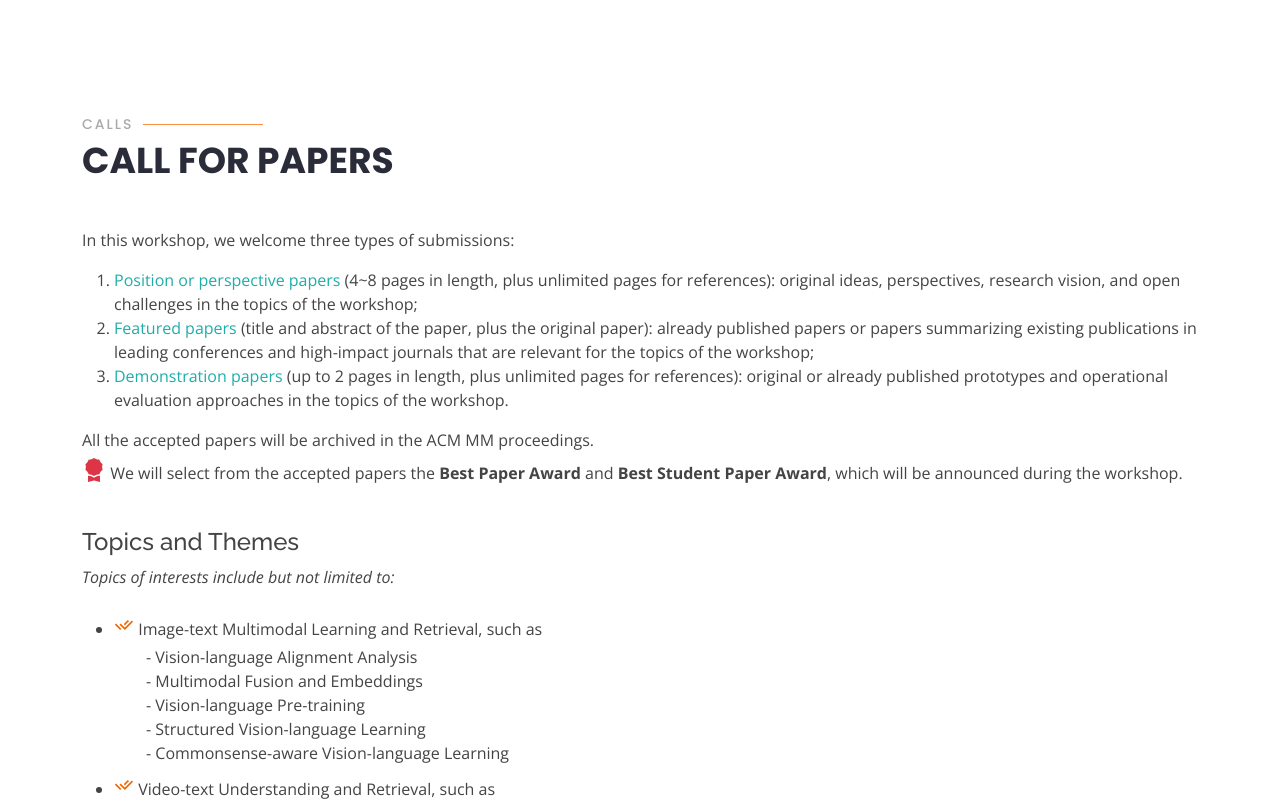
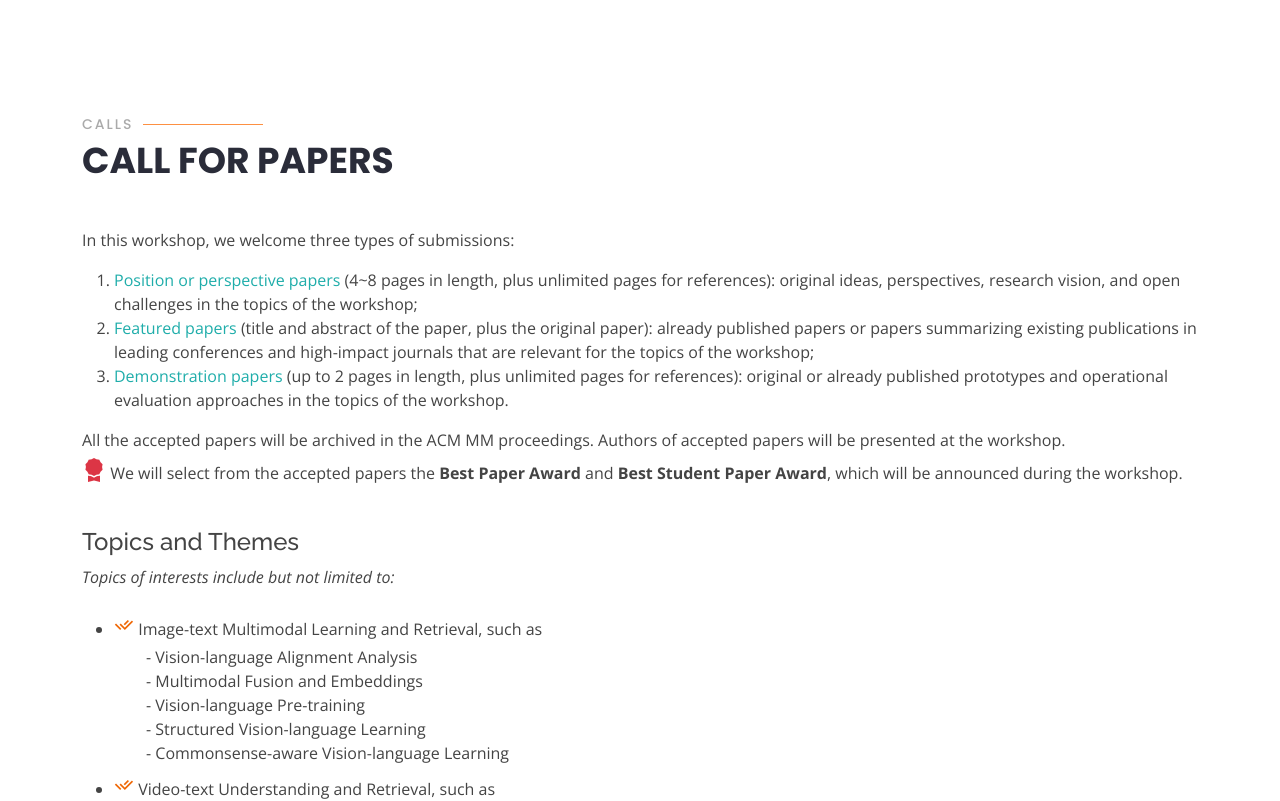
Before and after one commit to VRU-NExT/MM23-Challenge-MMRetrieval, a plain HTML site: page index.html in a window 1280 px wide. Shown: the part 1080-1881 px from the top of the page. Drawn offline with nearby package versions, Linux system fonts and the light colour scheme.

Commit message:
Update index.html

```diff
--- a/index.html
+++ b/index.html
@@ -206,7 +206,9 @@ In the context of IR, deep multimodal learning has shown the prominent potential
 		<li> <a class="green-text" >Demonstration papers </a> (up to 2 pages in length, plus unlimited pages for references): original or already published prototypes and operational evaluation approaches in the topics of the workshop.</li>
 	 </ol>
 
-      All the accepted papers will be archived in the ACM MM proceedings.
+      All the accepted papers will be archived in the ACM MM proceedings. Authors of accepted papers will be presented at the workshop.
+
+	<br>
       <p>
 	<a href="">
 	    <i class="bi bi-award-fill text-danger" style="font-size: 1.5rem;"></i>
```
